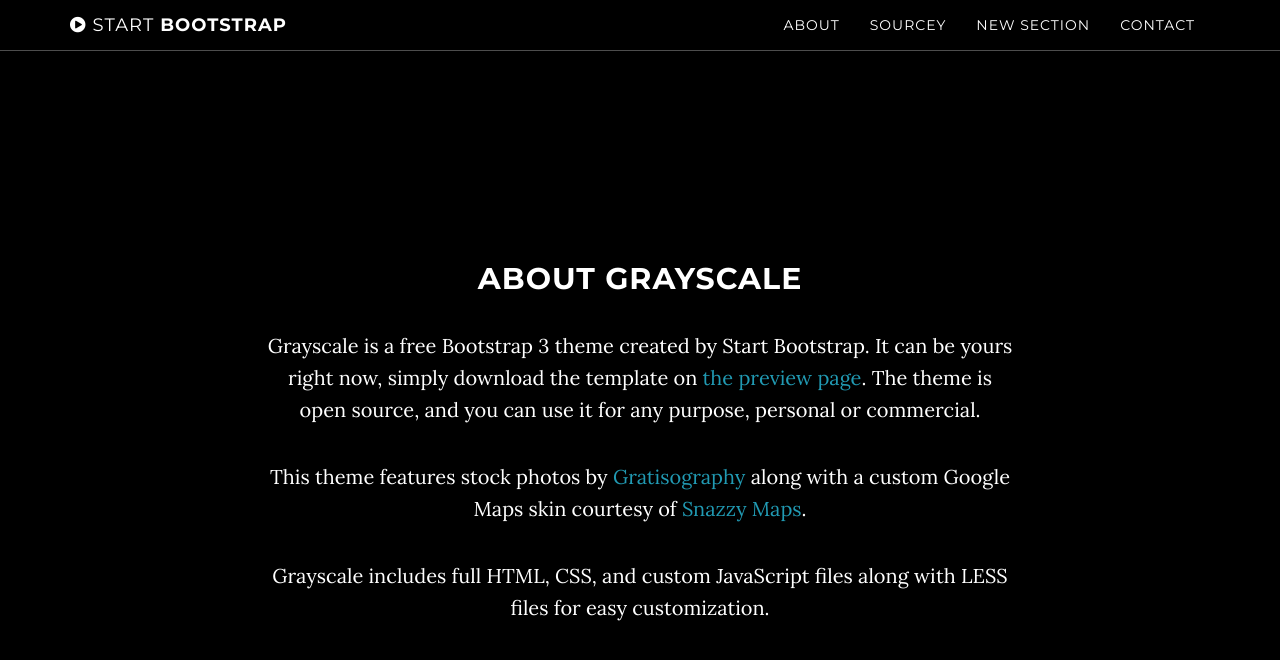
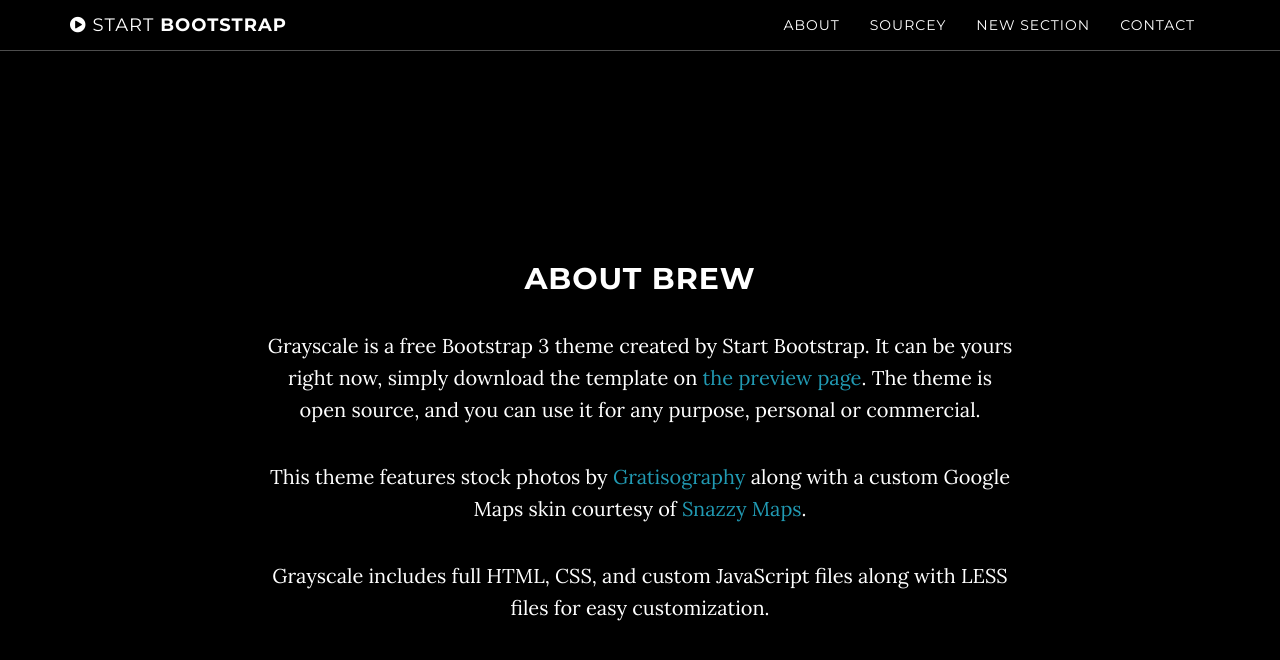
Before and after one commit to CharleneMolino/brew, a Jekyll site: the page built from index.html, in a window 1280 px wide and 900 px high, scrolled down 888 px. Shown: the top 660 px of the window. Built offline with Jekyll 4.4.1, drawn with Linux system fonts in a browser that asks for light colours.

Commit message:
about brew

```diff
--- a/index.html
+++ b/index.html
@@ -61,7 +61,7 @@
     <section id="about" class="container content-section text-center">
         <div class="row">
             <div class="col-lg-8 col-lg-offset-2">
-                <h2>About Grayscale</h2>
+                <h2>About Brew</h2>
                 <p>Grayscale is a free Bootstrap 3 theme created by Start Bootstrap. It can be yours right now, simply download the template on <a href="http://startbootstrap.com/template-overviews/grayscale/">the preview page</a>. The theme is open source, and you can use it for any purpose, personal or commercial.</p>
                 <p>This theme features stock photos by <a href="http://gratisography.com/">Gratisography</a> along with a custom Google Maps skin courtesy of <a href="http://snazzymaps.com/">Snazzy Maps</a>.</p>
                 <p>Grayscale includes full HTML, CSS, and custom JavaScript files along with LESS files for easy customization.</p>
```
